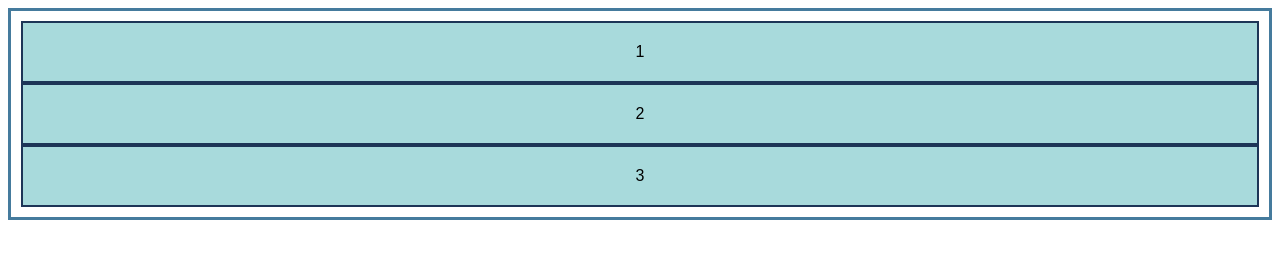
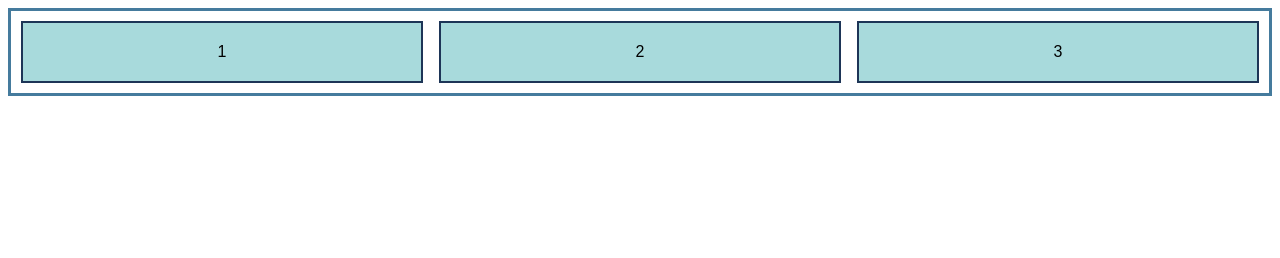
Before and after one commit to RAJAN-115/cssGridProject, a plain HTML site: page index.html in a window 1280 px wide. Drawn offline with Linux system fonts and the light colour scheme.

Commit message:
creates a consistent space between our grid items, making the layout much easier to read.

```diff
--- a/style.css
+++ b/style.css
@@ -5,6 +5,9 @@ body {
 .container {
     border: 3px solid #457b9d;
     padding: 10px;
+    display: grid; /* Add this line */
+    grid-template-columns: 1fr 1fr 1fr;
+    gap: 1rem;
 }
 
 .item {
```
